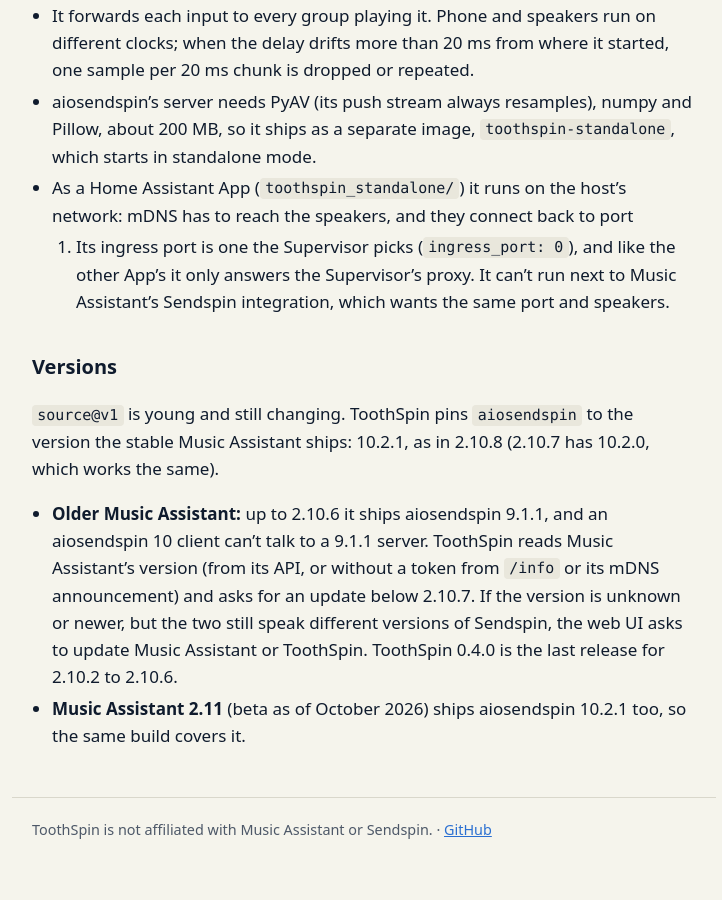
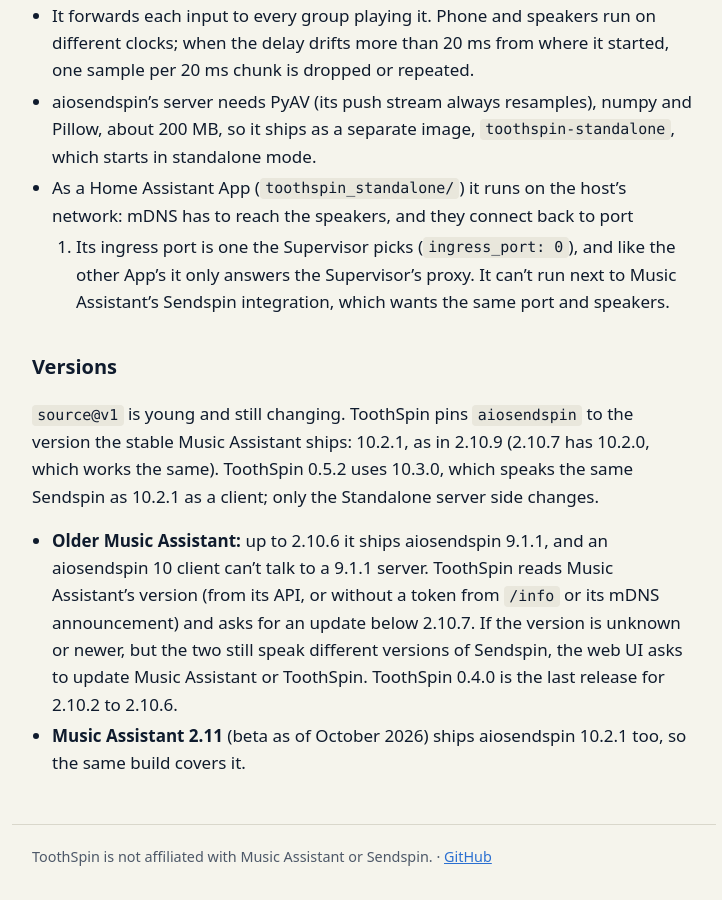
Before and after one commit to eknoes/toothspin, a Jekyll site: the page built from docs/overview.md, in a window 1280 px wide and 900 px high, scrolled down 5008 px. Shown: the whole window, without its empty margins (276-998 px from the left). Built offline with Jekyll 4.4.1, drawn with Linux system fonts in a browser that asks for light colours; before the commit the page ends 5881 px from its top, so only the background shows below that.

Commit message:
docs: aiosendspin 10.3.0 works with Music Assistant 2.10.9
Co-Authored-By: Claude Sonnet 5.5 <noreply@anthropic.com>

```diff
--- a/docs/overview.md
+++ b/docs/overview.md
@@ -202,8 +202,9 @@ library Music Assistant uses too:
 ## Versions
 
 `source@v1` is young and still changing. ToothSpin pins `aiosendspin` to the
-version the stable Music Assistant ships: 10.2.1, as in 2.10.8 (2.10.7 has
-10.2.0, which works the same).
+version the stable Music Assistant ships: 10.2.1, as in 2.10.9 (2.10.7 has
+10.2.0, which works the same). ToothSpin 0.5.2 uses 10.3.0, which speaks the
+same Sendspin as 10.2.1 as a client; only the Standalone server side changes.
 
 - **Older Music Assistant:** up to 2.10.6 it ships aiosendspin 9.1.1, and
   an aiosendspin 10 client can't talk to a 9.1.1 server. ToothSpin reads
```
Also changed, not shown: DEVELOPMENT.md (+1 -1 lines).
